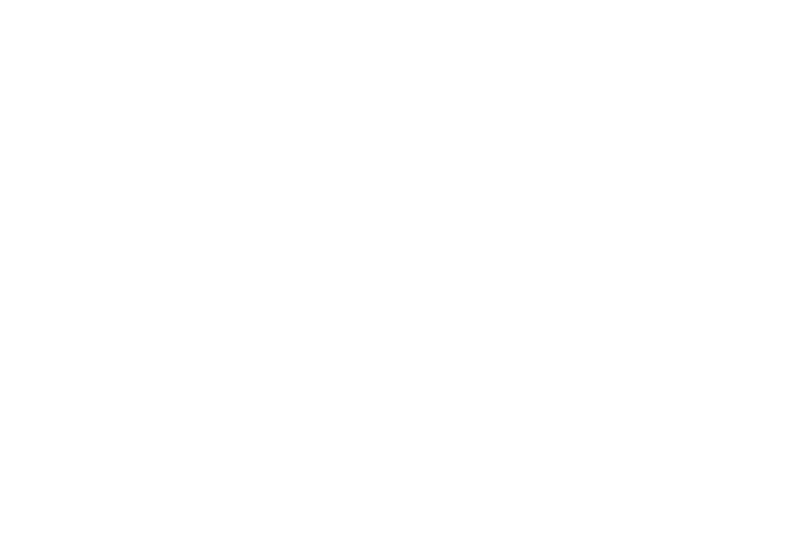
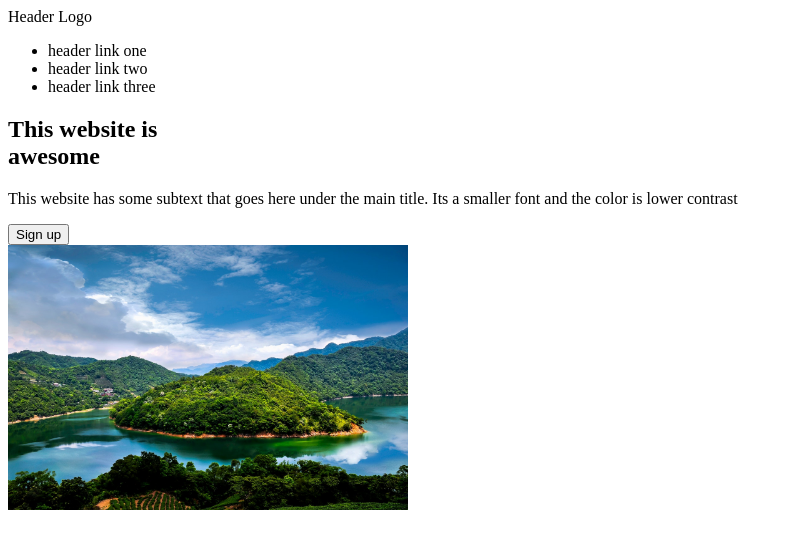
Before and after one commit to EyeIgnite/Odin-Landing-Page, a plain HTML site: page index.html in a window 1280 px wide. Shown: the whole page, without its empty margins (0-791 px from the left). Drawn offline with Linux system fonts and the light colour scheme.

Commit message:
add flex containers for first section + content

```diff
--- a/index.html
+++ b/index.html
@@ -5,9 +5,27 @@
     <meta name="viewport" content="width=device-width, initial-scale=1.0">
     <title>Landing Page</title>
     <link rel="stylsheet" href="styles.css">
+    <link rel="preconnect" href="https://fonts.googleapis.com">
+    <link rel="preconnect" href="https://fonts.gstatic.com" crossorigin>
+    <link href="https://fonts.googleapis.com/css2?family=Roboto&display=swap" rel="stylesheet">
   </head>
 
   <body>
-
+    <nav class="navbar">
+      <div class="container">
+        <div class="logo">Header Logo</div>
+        <ul class="nav">
+          <li>header link one</li>
+          <li>header link two</li>
+          <li>header link three</li>
+        </ul>
+        <div class="container content">
+          <h1 class="title">This website is <br> awesome</h1>
+          <p>This website has some subtext that goes here under the main title. Its a smaller font and the color is lower contrast</p>
+          <button class="header-button">Sign up</button>
+        </div>
+        <img src="./images/beautiful-forest.jpg" alt="Long distance view of forest" width="400">
+      </div>
+    </nav>
   </body>
 </html>
```
Also changed, not shown: images/beach-view.jpg (renamed from images/pexels-jess-loiterton-4321802.jpg), images/beautiful-forest.jpg (renamed from images/pexels-arnie-chou-1001430.jpg), images/diving.jpg (renamed from images/pexels-daniel-torobekov-5694144.jpg), images/luxurious-pool.jpg (renamed from images/pexels-pixabay-221457.jpg), images/ocean-view.jpg (renamed from images/pexels-asad-photo-maldives-3601422.jpg).
